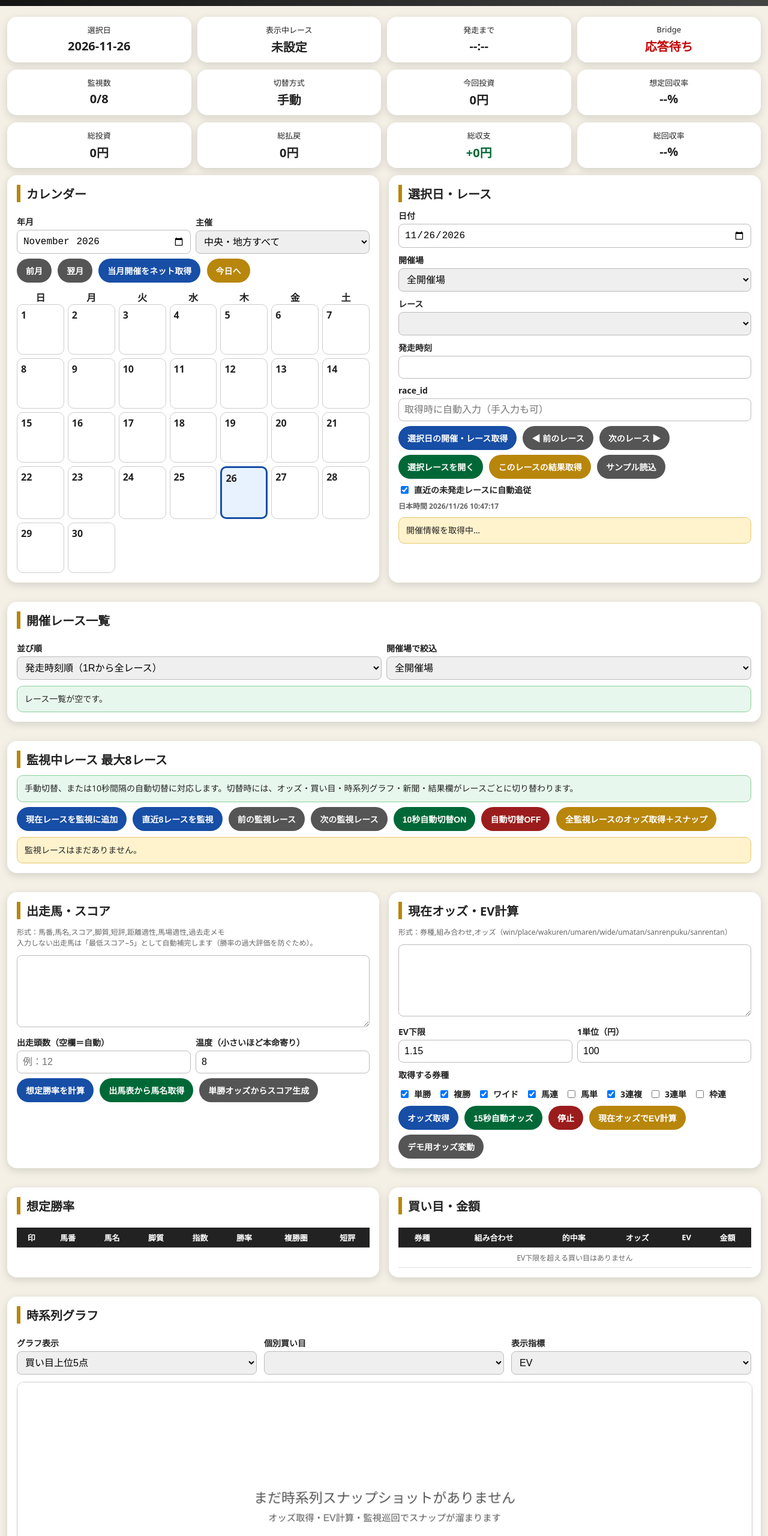
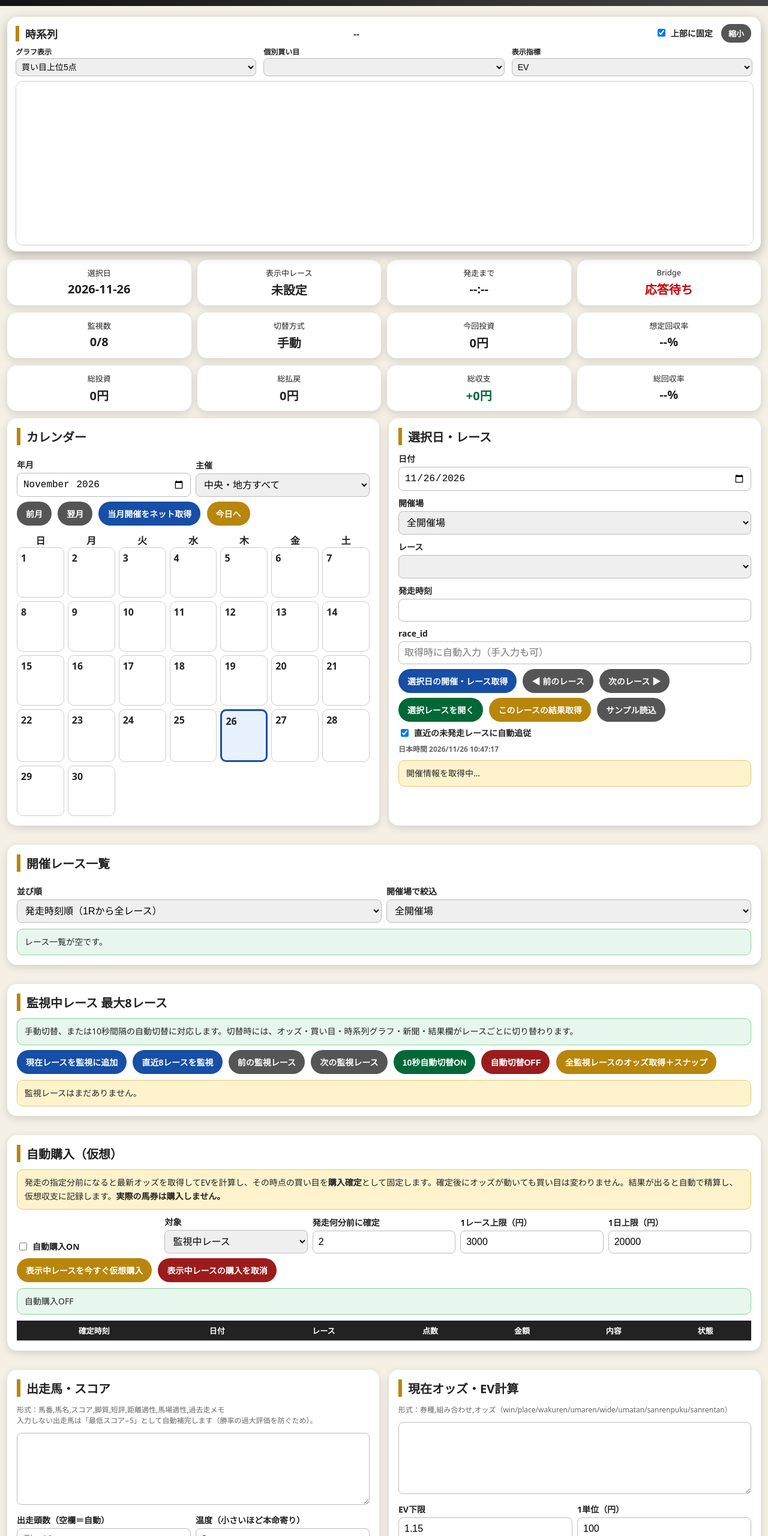
Before and after one commit to yamase-takiyoshi/horse_racing, a plain HTML site: page index.html in a window 1280 px wide. Shown: the part 80-2640 px from the top of the page at 60% size. Drawn offline with Linux system fonts and the light colour scheme.

Commit message:
Add files via upload

```diff
--- a/index.html
+++ b/index.html
@@ -37,7 +37,17 @@ td.l{text-align:left}td.nw{white-space:nowrap}
 .day{min-height:70px;border:1px solid #ccc;border-radius:10px;background:#fff;padding:6px;cursor:pointer}
 .day .d{font-weight:900}.day.today{background:#fff8d7;border-color:#b8860b}.day.selected{background:#e8f2ff;border:3px solid #174ea6}
 .day.empty{background:transparent;border:0;cursor:default}.day .mini{font-size:11px;color:#006837;font-weight:700;margin-top:4px}
-canvas{width:100%;height:auto;aspect-ratio:1280/470;background:#fff;border:1px solid #ccc;border-radius:12px;margin-top:12px}
+canvas{display:block;width:100%;height:34vh;min-height:220px;background:#fff;border:1px solid #ccc;border-radius:12px;margin-top:8px}
+.tsPanel{padding:10px 14px;margin:0 0 14px}
+.tsPanel.sticky{position:sticky;top:0;z-index:50;box-shadow:0 6px 18px #0004}
+.tsPanel.min canvas,.tsPanel.min .graphPanel{display:none}
+.tsHead{display:flex;flex-wrap:wrap;align-items:center;gap:8px;justify-content:space-between}
+.tsHead h2{margin:0;font-size:18px;border-left:6px solid #b8860b;padding-left:10px}
+.tsInfo{font-weight:800;font-size:15px}
+.tsPanel .graphPanel label{margin:4px 0 2px;font-size:12px}
+.tsPanel .graphPanel select{padding:5px;font-size:14px}
+.buyTag{display:inline-block;background:#9b1c1c;color:#fff;border-radius:999px;padding:3px 10px;font-size:12px;font-weight:800}
+.buyTag.skip{background:#777}
 .graphPanel{display:grid;grid-template-columns:1fr 1fr 1fr;gap:12px}
 .paper{background:#fffaf0;border:1px solid #d8bc78;border-radius:12px;padding:14px;line-height:1.75}
 .paper h3{border-bottom:2px solid #b8860b;padding-bottom:4px;margin-top:18px}
@@ -59,6 +69,34 @@ tr.next td{background:#e8f7ed}
 </header>
 
 <main class="container">
+
+<section id="tsPanel" class="card tsPanel sticky">
+<div class="tsHead">
+<h2>時系列</h2>
+<div class="tsInfo" id="tsInfo">--</div>
+<div>
+<label class="inline" style="margin:0 8px 0 0"><input type="checkbox" id="tsSticky" checked>上部に固定</label>
+<button class="sm gray" id="btnTsMin">縮小</button>
+</div>
+</div>
+<div class="graphPanel">
+<div><label>グラフ表示</label>
+<select id="graphMode">
+<option value="top5">買い目上位5点</option>
+<option value="top10">買い目上位10点</option>
+<option value="top20">買い目上位20点</option>
+<option value="single">個別選択</option>
+</select></div>
+<div><label>個別買い目</label><select id="graphTicket"></select></div>
+<div><label>表示指標</label>
+<select id="graphMetric">
+<option value="ev">EV</option>
+<option value="odds">オッズ</option>
+<option value="prob">想定的中率%</option>
+</select></div>
+</div>
+<canvas id="chart"></canvas>
+</section>
 
 <section class="summary">
 <div class="box">選択日<strong id="summaryDate">--</strong></div>
@@ -152,6 +190,25 @@ tr.next td{background:#e8f7ed}
 <div id="watchListBox" class="scroll"></div>
 </div>
 
+<div class="card full">
+<h2>自動購入（仮想）</h2>
+<div class="note">発走の指定分前になると最新オッズを取得してEVを計算し、その時点の買い目を<b>購入確定</b>として固定します。確定後にオッズが動いても買い目は変わりません。結果が出ると自動で精算し、仮想収支に記録します。<b>実際の馬券は購入しません。</b></div>
+<div class="row">
+<div><label class="inline" style="margin-top:28px"><input type="checkbox" id="abOn">自動購入ON</label></div>
+<div><label>対象</label><select id="abTarget"><option value="watch">監視中レース</option><option value="day">選択日の全レース</option></select></div>
+<div><label>発走何分前に確定</label><input id="abMinutes" type="number" min="1" max="30" value="2"></div>
+<div><label>1レース上限（円）</label><input id="abRaceCap" type="number" step="100" value="3000"></div>
+<div><label>1日上限（円）</label><input id="abDayCap" type="number" step="100" value="20000"></div>
+</div>
+<button class="gold" id="btnBuyNow">表示中レースを今すぐ仮想購入</button>
+<button class="danger" id="btnBuyCancel">表示中レースの購入を取消</button>
+<div id="autoBuyStatus" class="note ok">自動購入OFF</div>
+<div class="scroll"><table>
+<thead><tr><th>確定時刻</th><th>日付</th><th>レース</th><th>点数</th><th>金額</th><th>内容</th><th>状態</th></tr></thead>
+<tbody id="buyLogTable"></tbody>
+</table></div>
+</div>
+
 <div class="card">
 <h2>出走馬・スコア</h2>
 <p class="small">形式：馬番,馬名,スコア,脚質,短評,距離適性,馬場適性,過去走メモ<br>入力しない出走馬は「最低スコア−5」として自動補完します（勝率の過大評価を防ぐため）。</p>
@@ -193,31 +250,11 @@ tr.next td{background:#e8f7ed}
 
 <div class="card">
 <h2>買い目・金額</h2>
+<div id="ticketStatus"></div>
 <div class="scroll"><table>
 <thead><tr><th>券種</th><th>組み合わせ</th><th>的中率</th><th>オッズ</th><th>EV</th><th>金額</th></tr></thead>
 <tbody id="ticketTable"></tbody>
 </table></div>
-</div>
-
-<div class="card full">
-<h2>時系列グラフ</h2>
-<div class="graphPanel">
-<div><label>グラフ表示</label>
-<select id="graphMode">
-<option value="top5">買い目上位5点</option>
-<option value="top10">買い目上位10点</option>
-<option value="top20">買い目上位20点</option>
-<option value="single">個別選択</option>
-</select></div>
-<div><label>個別買い目</label><select id="graphTicket"></select></div>
-<div><label>表示指標</label>
-<select id="graphMetric">
-<option value="ev">EV</option>
-<option value="odds">オッズ</option>
-<option value="prob">想定的中率%</option>
-</select></div>
-</div>
-<canvas id="chart" width="1280" height="470"></canvas>
 </div>
 
 <div class="card full">
```
